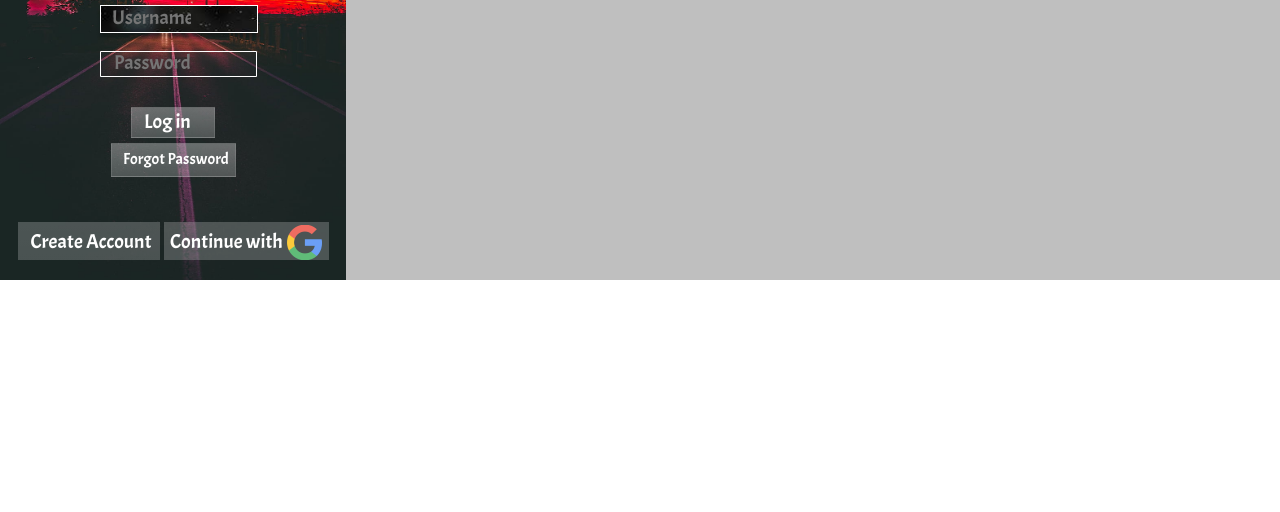
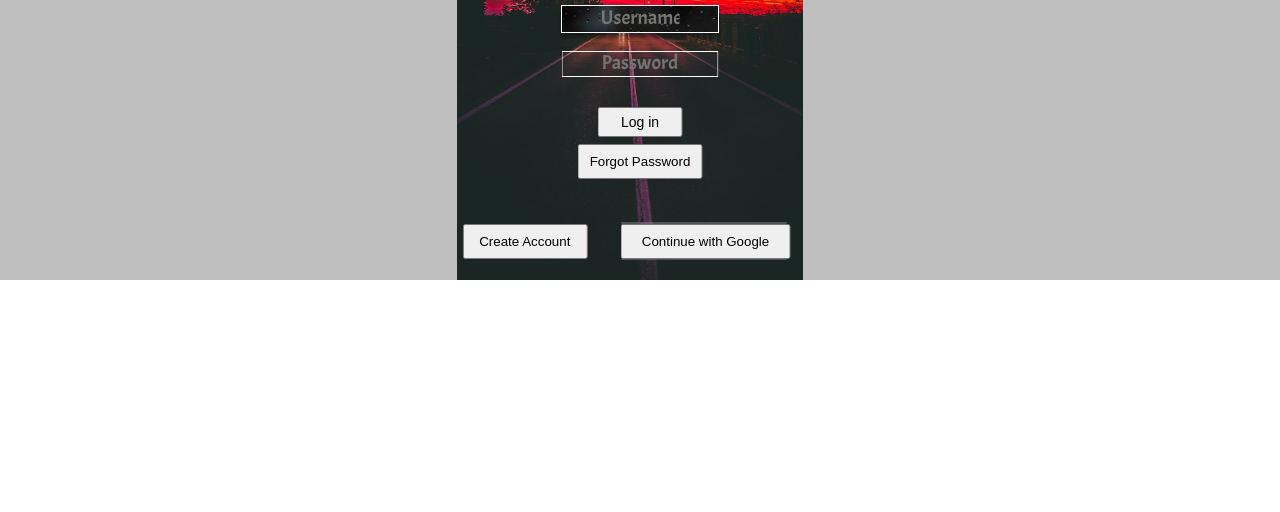
Before and after one commit to zawadsafwan07/iTravelWise, a plain HTML site: page login_screen/index.html in a window 1280 px wide. Shown: the part 288-800 px from the top of the page. Drawn offline with nearby package versions, Linux system fonts and the light colour scheme.

Commit message:
Add files via upload
Login Screen

```diff
--- a/login_screen/index.html
+++ b/login_screen/index.html
@@ -10,7 +10,7 @@
 
     function redirectToForgot() {
 
-      window.open('../Forgot_Password/index.html', 'SecondPage', 'width=600, height=400');
+      window.open('../Forgot_Password/index.html', 'SecondPage', 'width=300,height=230,top=200,left=450');
 
     }
 
@@ -31,16 +31,17 @@
     <div id="overlay"></div>
     <img class="app-logo" src="img/app-logo-1.png" />
     <img class="img" src="img/rectangle-1.png" />
-    <img class="rectangle-5" src="img/rectangle-244.svg" />
-    <img class="rectangle-6" src="img/rectangle-298.png" />
-    <div class="rectangle-3"></div>
-    <div class="rectangle-4"></div>
     <img class="rectangle-2" src="img/rectangle-2.svg" />
-    <div class="text-wrapper"> <button1 id="loginButton" onclick="redirectToLogin()">Log in</button1></div>
+    <div class="text-wrapper"> <button id="loginButton" class="log_in_button" onclick="redirectToLogin()">Log in</button></div>
     <div class="div"></div>
-    <div class="text-wrapper-2"> <button2 id="continueButton" onclick="redirectToLogin()">Continue with</button2></div>
-    <div class="text-wrapper-3"> <button3 id="forgotButton" onclick="redirectToForgot()">Forgot Password</button3></div>
-    <div class="text-wrapper-4"> <button4 id="createAccountButton" onclick="redirectToCreateAccount()">Create Account</button4></div>
+    <div class="text-wrapper-2">
+      <button id="continueButton" class="continue_button" onclick="redirectToLogin()">
+
+        Continue with Google
+      </button>
+    </div>
+    <div class="text-wrapper-3"> <button id="forgotButton" class="forgot_pass_button" onclick="redirectToForgot()">Forgot Password</button></div>
+    <div class="text-wrapper-4"> <button id="createAccountButton" class="create_button" onclick="redirectToCreateAccount()">Create Account</button></div>
 
 
 
@@ -53,7 +54,9 @@
       <input class="password" type="password" placeholder="Password" />
     </div>
 
+  </div>
 
-  </div>
+
+
 </body>
 </html>
--- a/login_screen/style.css
+++ b/login_screen/style.css
@@ -2,6 +2,8 @@
 .log-in-screen {
   display: flex;
   align-items: center;
+  justify-content: center; /* Add this line to center the content horizontally */
+  text-align: center; /* Add this line to center the text content horizontally */
   gap: 10px;
   position: relative;
   background-color: #00000040;
@@ -17,6 +19,7 @@
   height: 568px;
   mix-blend-mode: screen;
   object-fit: cover;
+  margin: 0 auto; /* Center horizontally */
 }
 
 .log-in-screen .app-logo {
@@ -24,7 +27,8 @@
   width: 156px;
   height: 197px;
   top: 75px;
-  left: 98px;
+  left: 50%; /* Center horizontally */
+  transform: translateX(-50%); /* Adjust to center properly */
   object-fit: cover;
 }
 
@@ -33,8 +37,9 @@
   width: 166px;
   height: 36px;
   top: 293px;
-  left: 96px;
-  object-fit: cover;
+  left: 50%; /* Center horizontally */
+  transform: translateX(-50%); /* Adjust to center properly */
+  object-fit: cover
 }
 
 .log-in-screen .rectangle-2 {
@@ -42,14 +47,16 @@
   width: 157px;
   height: 26px;
   top: 339px;
-  left: 100px;
+  left: 50%; /* Center horizontally */
+  transform: translateX(-50%); /* Adjust to center properly */
 }
 
 .log-in-screen .text-wrapper {
   position: absolute;
   width: 65px;
   top: 397px;
-  left: 144px;
+  left: 50%; /* Center horizontally */
+  transform: translateX(-50%); /* Adjust to center properly */
   font-family: "Acme", Helvetica;
   font-weight: 400;
   color: #ffffff;
@@ -63,7 +70,8 @@
   width: 165px;
   height: 38px;
   top: 510px;
-  left: 164px;
+  left: 55%; /* Center horizontally */
+  transform: translateX(-50%); /* Adjust to center properly */
   background-color: #ffffff38;
   mix-blend-mode: lighten;
 }
@@ -72,7 +80,8 @@
   position: absolute;
   width: 170px;
   top: 517px;
-  left: 170px;
+  left: 55%; /* Center horizontally */
+  transform: translateX(-55%); /* Adjust to center properly */
   font-family: "Acme", Helvetica;
   font-weight: 400;
   color: #ffffff;
@@ -86,7 +95,8 @@
   position: absolute;
   width: 125px;
   top: 437px;
-  left: 123px;
+  left: 50%; /* Center horizontally */
+  transform: translateX(-50%); /* Adjust to center properly */
   font-family: "Acme", Helvetica;
   font-weight: 400;
   color: #ffffff;
@@ -99,7 +109,8 @@
   position: absolute;
   width: 128px;
   top: 517px;
-  left: 27px;
+  left: 40%; /* Center horizontally */
+  transform: translateX(-40%); /* Adjust to center properly */
   font-family: "Acme", Helvetica;
   font-weight: 400;
   color: #ffffff;
@@ -114,7 +125,8 @@
   width: 84px;
   height: 31px;
   top: 395px;
-  left: 131px;
+  left: 50%; /* Center horizontally */
+  transform: translateX(-50%); /* Adjust to center properly */
   border: 1px solid;
   border-color: #ffffff1c;
   mix-blend-mode: screen;
@@ -127,7 +139,8 @@
   width: 125px;
   height: 34px;
   top: 431px;
-  left: 111px;
+  left: 50%; /* Center horizontally */
+  transform: translateX(-50%); /* Adjust to center properly */;
   border: 1px solid;
   border-color: #ffffff1c;
   mix-blend-mode: screen;
@@ -140,7 +153,8 @@
   width: 142px;
   height: 38px;
   top: 510px;
-  left: 18px;
+  left: 40%; /* Center horizontally */
+  transform: translateX(-40%); /* Adjust to center properly */
   mix-blend-mode: lighten;
 }
 
@@ -149,7 +163,8 @@
   width: 35px;
   height: 35px;
   top: 513px;
-  left: 287px;
+  left: 61%; /* Center horizontally */
+  transform: translateX(-61%); /* Adjust to center properly */;
   object-fit: cover;
 }
 
@@ -158,7 +173,8 @@
   width: 79px;
   height: 25px;
   top: 293px;
-  left: 112px;
+  left: 50%; /* Center horizontally */
+  transform: translateX(-50%); /* Adjust to center properly */
   background-color: transparent;
   font-family: "Acme", Helvetica;
   font-weight: 400;
@@ -175,7 +191,8 @@
   width: 77px;
   height: 25px;
   top: 338px;
-  left: 114px;
+  left: 50%; /* Center horizontally */
+  transform: translateX(-50%); /* Adjust to center properly */
   background-color: transparent;
   font-family: "Acme", Helvetica;
   font-weight: 400;
@@ -187,13 +204,64 @@
   padding: 0;
 }
 
+.log_in_button {
+
+  padding: 4px 10px;
+  font-size: 14px;
+  position: relative; /* or absolute, fixed, etc. depending on your layout */
+  top: -2px; /* Adjust the top distance as needed */
+  left: -10px; /* Adjust the left distance as needed */
+  width: 85px; /* Adjust the width as needed */
+  height: 30px;
+}
+
+.forgot_pass_button {
+
+  padding: 4px 10px;
+  font-size: 10x;
+  position: relative; /* or absolute, fixed, etc. depending on your layout */
+  top: -5px; /* Adjust the top distance as needed */
+  left: 0px; /* Adjust the left distance as needed */
+  width: 125px; /* Adjust the width as needed */
+  height: 35px;
+}
+
+.continue_button {
+
+  padding: 4px 10px;
+  font-size: 10x;
+  position: relative; /* or absolute, fixed, etc. depending on your layout */
+  top: -5px; /* Adjust the top distance as needed */
+  left: 10px; /* Adjust the left distance as needed */
+  width: 170px; /* Adjust the width as needed */
+  height: 35px;
+}
+
+.create_button {
+
+  padding: 4px 10px;
+  font-size: 10x;
+  position: relative; /* or absolute, fixed, etc. depending on your layout */
+  top: -5px; /* Adjust the top distance as needed */
+  left: 0px; /* Adjust the left distance as needed */
+  width: 125px; /* Adjust the width as needed */
+  height: 35px;
+}
+
+.google {
+  position: relative;
+  top: 230px; /* Adjust the top distance as needed */
+  left: -420px; /* Adjust the left distance as needed */
+  width: 25px; /* Adjust the width as needed */
+  height: auto; /* Automatically adjust height to maintain aspect ratio */
+}
 
 #overlay {
   position: fixed; /* Sit on top of the page content */
   display: none; /* Hidden by default */
   width: 100%; /* Full width (cover the whole page) */
   height: 100%; /* Full height (cover the whole page) */
-  top: 0;
+  top: 50%;
   left: 0;
   right: 0;
   bottom: 0;
```
Also changed, not shown: login_screen/img/rectangle-303.svg (added), login_screen/img/rectangle-313.jpg (added).
